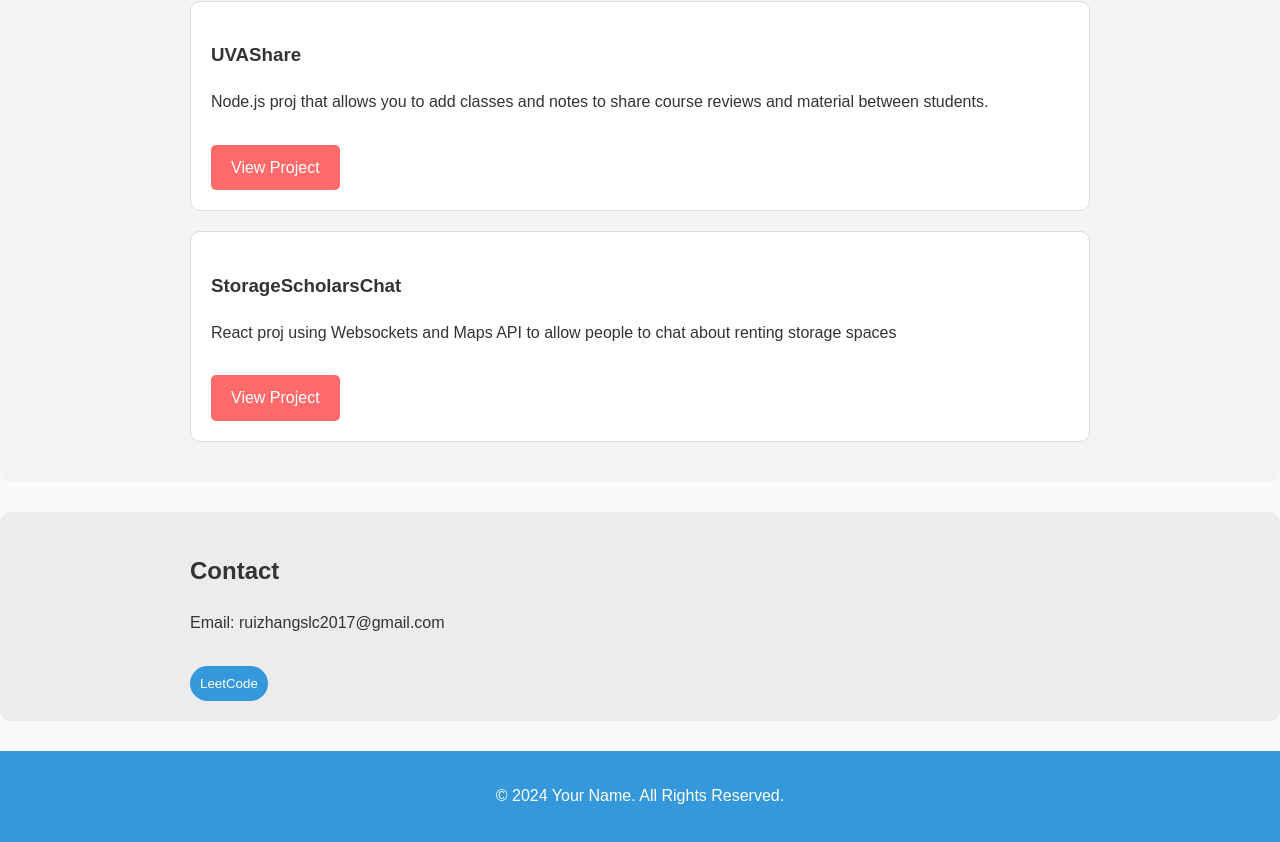
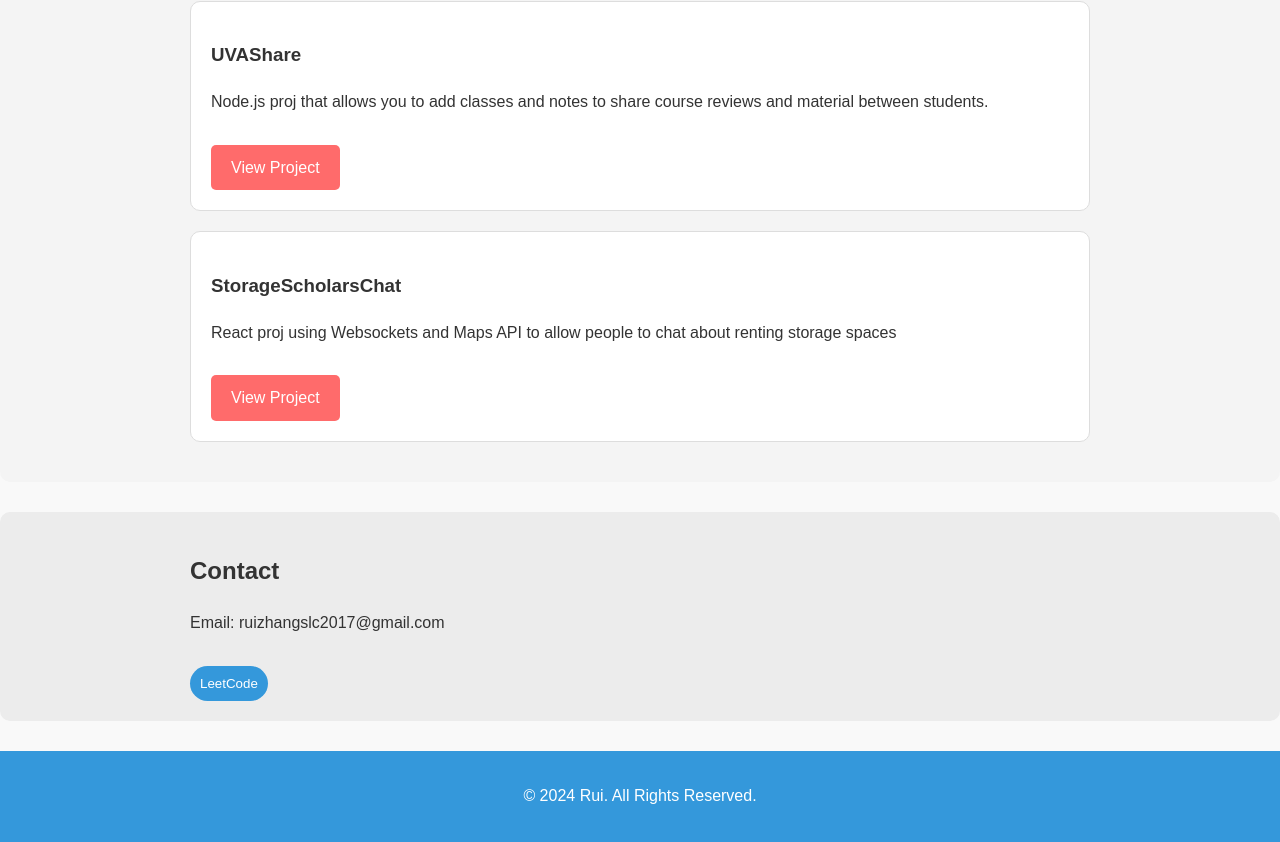
Before and after one commit to RuiyuZhang69/Portf., a React (Create React App) app: page / in a window 1280 px wide. Shown: the part 649-1491 px from the top of the page. Built offline with nearby package versions, Linux system fonts and the light colour scheme.

Commit message:
finaluntiligetmoreprojects

```diff
--- a/src/Layout.js
+++ b/src/Layout.js
@@ -69,7 +69,7 @@ export default function Layout() {
 
       <footer className="footer">
         <div className="container">
-          <p>&copy; 2024 Your Name. All Rights Reserved.</p>
+          <p>&copy; 2024 Rui. All Rights Reserved.</p>
         </div>
       </footer>
     </main>
```
